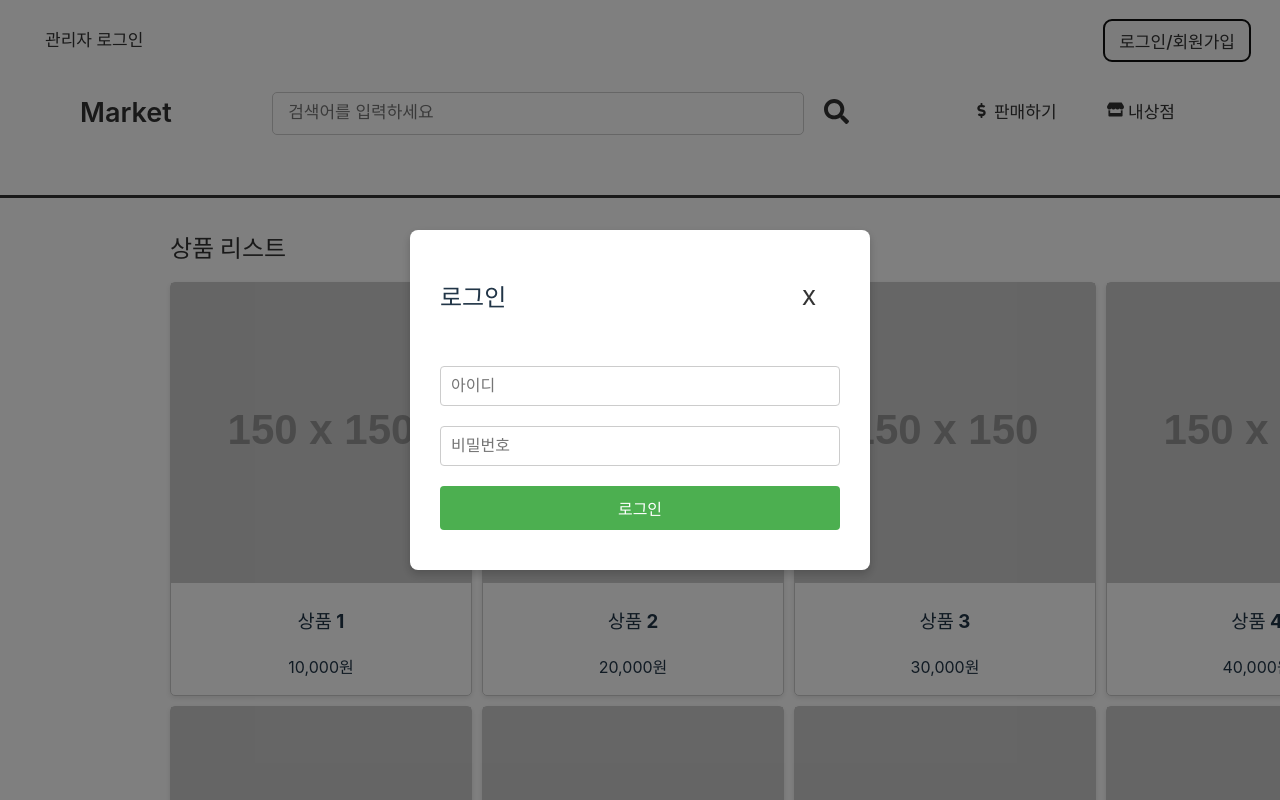
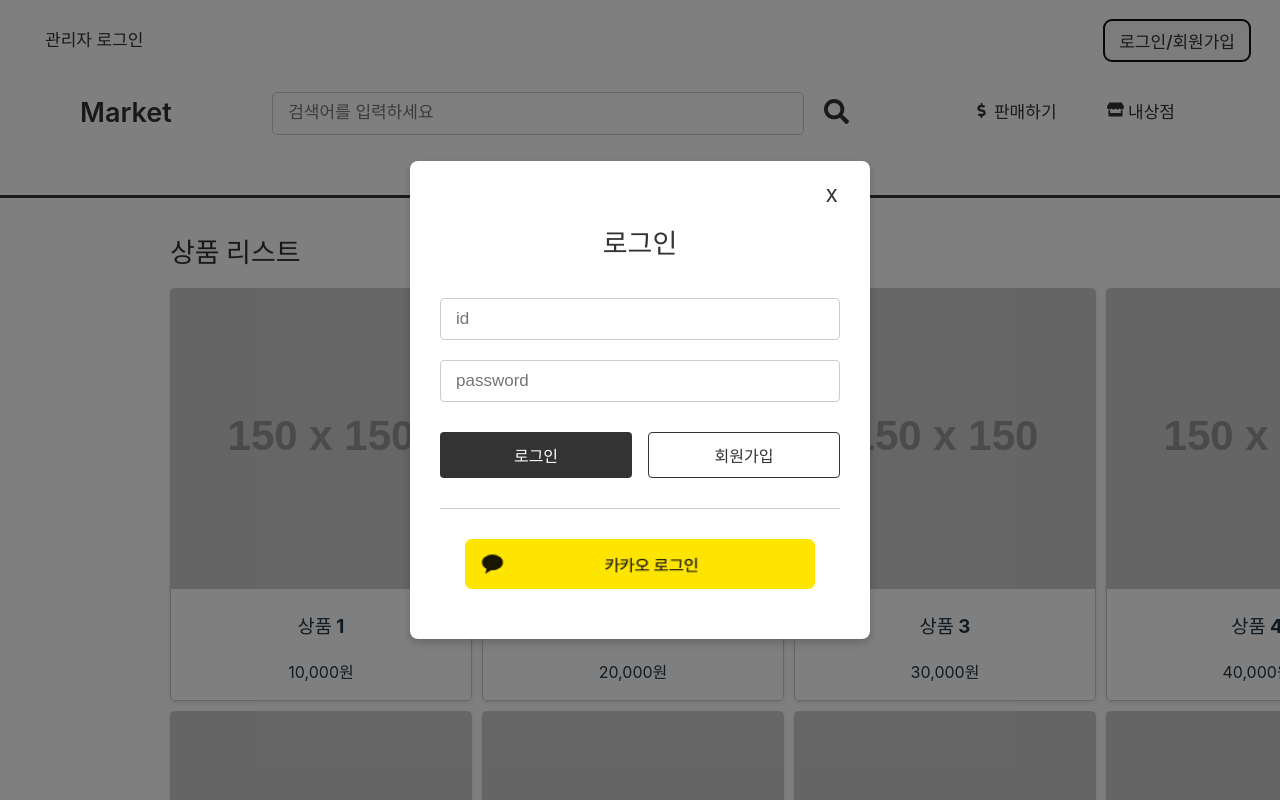
Before and after one commit to KW-DB-Project2/Frontend, a React (Vite) app: page / in a window 1280 px wide. Both pictures are taken after a click on the button "로그인/회원가입". Shown: the top 800 px of the page. Built offline with nearby package versions, Linux system fonts and the light colour scheme.

Commit message:
login design

```diff
--- a/src/adminpages/ProductList.jsx
+++ b/src/adminpages/ProductList.jsx
@@ -3,7 +3,22 @@ import React from 'react';
 import styled from 'styled-components';
 
 function ProductList() {
-  return <div></div>;
+  return (
+    <Container>
+      <Title>admin 등록된 상품 리스트 페이지</Title>
+    </Container>
+  );
 }
 
 export default ProductList;
+
+const Container = styled.div`
+  padding: 20px;
+  margin-top: 0;
+`;
+
+const Title = styled.h1`
+  font-size: 27px;
+  color: #333;
+  margin-bottom: 20px;
+`;
--- a/src/modal/Login.jsx
+++ b/src/modal/Login.jsx
@@ -1,44 +1,126 @@
 // 로그인 모달창
-import React, { useState } from 'react';
+import React, { useState, useEffect } from 'react';
 import styled from 'styled-components';
+
+// 컴포넌트 임포트
+import Signup from './Signup';
+import SignupDetail from './SignupDetail';
+
+import KakaoLoginLogo from '../images/kakao_login.png'; //카카오로그인 이미지
 
 function Login({ showModal, closeModal }) {
   const [username, setUsername] = useState('');
   const [password, setPassword] = useState('');
+  const [showSignupModal, setShowSignupModal] = useState(false); // 회원가입 모달 상태 추가
+  const [showSignupDetailModal, setShowSignupDetailModal] = useState(false); // 회원가입 상세 모달 상태 추가
+  // 오류 메시지 상태
+  const [errors, setErrors] = useState({});
 
+  // 모달이 열리면 body 스크롤을 고정하고, 닫히면 스크롤을 해제
+  useEffect(() => {
+    if (showModal) {
+      document.body.style.overflow = 'hidden';
+    } else {
+      document.body.style.overflow = 'auto';
+    }
+    return () => {
+      document.body.style.overflow = 'auto';
+    };
+  }, [showModal]);
+
+  /* 로그인 버튼 클릭 */
   const handleLogin = (e) => {
     e.preventDefault();
-    // 로그인 처리 로직
+    // 필수 입력값 체크
+    let errorMessages = {};
+    if (!username) errorMessages.username = '아이디를 입력해 주세요.';
+    if (!password) errorMessages.password = '비밀번호를 입력해 주세요.';
+    // 오류 메시지가 있으면 리턴하고 회원가입 처리 하지 않음
+    if (Object.keys(errorMessages).length > 0) {
+      setErrors(errorMessages);
+      return;
+    }
     console.log('로그인 시도', { username, password });
-    closeModal(); // 로그인 후 모달 닫기
+    handleCloseModal();
   };
 
+  /* 회원가입 모달창 띄우기 */
+  const openSignupModal = () => {
+    setShowSignupModal(true);
+  };
+
+  const closeSignupModal = () => {
+    setShowSignupModal(false);
+  };
+
+  /* 회원가입 상세 모달창 띄우기 */
+  const openSignupDetailModal = () => {
+    setShowSignupDetailModal(true);
+  };
+
+  const closeSignupDetailModal = () => {
+    setShowSignupDetailModal(false);
+  };
   if (!showModal) return null; // 모달이 보여지지 않으면 null 리턴
 
+  // 모달 닫을 때 입력값 초기화
+  const handleCloseModal = () => {
+    setUsername('');
+    setPassword('');
+    setErrors({});
+    closeModal(); // 모달 닫기
+  };
+
   return (
+    <>
       <ModalOverlay>
         <ModalContent>
           <ModalHeader>
-          <h2>로그인</h2>
-          <CloseButton onClick={closeModal}>X</CloseButton>
+            <Title>로그인</Title>
+            <CloseButton onClick={handleCloseModal}>X</CloseButton>
           </ModalHeader>
           <Form onSubmit={handleLogin}>
             <Input
               type="text"
-            placeholder="아이디"
+              placeholder="id"
               value={username}
               onChange={(e) => setUsername(e.target.value)}
             />
+            {errors.username && <ErrorMessage>{errors.username}</ErrorMessage>}
             <Input
               type="password"
-            placeholder="비밀번호"
+              placeholder="password"
               value={password}
               onChange={(e) => setPassword(e.target.value)}
             />
+            {errors.password && <ErrorMessage>{errors.password}</ErrorMessage>}
+            <ButtonContainer>
               <SubmitButton type="submit">로그인</SubmitButton>
+              <RegisterButton type="button" onClick={openSignupModal}>
+                회원가입
+              </RegisterButton>
+            </ButtonContainer>
           </Form>
+          {/* 카카오 로그인 이미지 */}
+          <KakaoLoginWrapper>
+            <KakaoLoginImg
+              src={KakaoLoginLogo}
+              alt="Kakao 로그인"
+              onClick={openSignupDetailModal}
+            />
+          </KakaoLoginWrapper>
         </ModalContent>
       </ModalOverlay>
+      {showSignupModal && (
+        <Signup showModal={showSignupModal} closeModal={closeSignupModal} />
+      )}
+      {showSignupDetailModal && (
+        <SignupDetail
+          showModal={showSignupDetailModal}
+          closeModal={closeSignupDetailModal}
+        />
+      )}
+    </>
   );
 }
 
@@ -59,7 +141,7 @@ const ModalOverlay = styled.div`
 
 const ModalContent = styled.div`
   background-color: white;
-  padding: 30px;
+  padding: 50px 30px;
   border-radius: 8px;
   width: 400px;
   box-shadow: 0 4px 10px rgba(0, 0, 0, 0.2);
@@ -67,21 +149,28 @@ const ModalContent = styled.div`
 
 const ModalHeader = styled.div`
   display: flex;
-  justify-content: space-between;
+  justify-content: center;
   align-items: center;
+  margin-bottom: 10px;
+  position: relative;
+`;
+
+const Title = styled.h1`
+  font-size: 27px;
+  color: #333;
   margin-bottom: 20px;
 `;
 
 const CloseButton = styled.button`
   background: none;
   border: none;
-  font-size: 20px;
+  font-size: 17px;
   cursor: pointer;
   color: #333;
-
-  &:hover {
-    color: red;
-  }
+  position: absolute;
+  right: 0;
+  top: -35px;
+  right: -18px;
 `;
 
 const Form = styled.form`
@@ -90,23 +179,66 @@ const Form = styled.form`
 `;
 
 const Input = styled.input`
-  padding: 10px;
+  padding: 10px 15px;
   margin: 10px 0;
   border: 1px solid #ccc;
   border-radius: 4px;
-  font-size: 16px;
+  font-size: 17px;
+`;
+
+/* 로그인/회원가입 버튼 */
+const ButtonContainer = styled.div`
+  margin-top: 20px;
+  display: flex;
+  justify-content: space-between;
+  padding-bottom: 30px;
+  border-bottom: 1px solid #ccc;
 `;
 
 const SubmitButton = styled.button`
   padding: 10px;
-  margin: 10px 0;
-  background-color: #4caf50;
+  background-color: #333;
   color: white;
   border: none;
   border-radius: 4px;
   cursor: pointer;
+  width: 48%;
 
   &:hover {
-    background-color: #45a049;
+    opacity: 0.9;
   }
 `;
+
+const RegisterButton = styled.button`
+  padding: 10px;
+  background-color: white;
+  color: #333;
+  border: 1px solid #333;
+  border-radius: 4px;
+  cursor: pointer;
+  width: 48%;
+
+  &:hover {
+    background-color: #333;
+    color: white;
+    opacity: 0.9;
+  }
+`;
+
+const ErrorMessage = styled.p`
+  color: red;
+  font-size: 14px;
+  margin: -10px 0 10px 0;
+`;
+
+// 카카오 로그인 이미지 스타일
+const KakaoLoginWrapper = styled.div`
+  display: flex;
+  justify-content: center;
+  margin-top: 30px;
+`;
+
+const KakaoLoginImg = styled.img`
+  width: 350px; /* 가로로 길게 설정 */
+  height: 50px;
+`;
--- a/src/modal/Signup.jsx
+++ b/src/modal/Signup.jsx
@@ -3,56 +3,99 @@ import React, { useState } from 'react';
 import styled from 'styled-components';
 
 function Signup({ showModal, closeModal }) {
+  /* 회원정보 상태 */
   const [username, setUsername] = useState('');
   const [email, setEmail] = useState('');
   const [password, setPassword] = useState('');
   const [confirmPassword, setConfirmPassword] = useState('');
+  const [phoneNumber, setPhoneNumber] = useState('');
+  // 오류 메시지 상태
+  const [errors, setErrors] = useState({});
 
   const handleSignup = (e) => {
     e.preventDefault();
-    if (password !== confirmPassword) {
-      alert('비밀번호가 일치하지 않습니다.');
+
+    // 필수 입력값 체크
+    let errorMessages = {};
+    if (!username) errorMessages.username = '아이디를 입력해 주세요.';
+    if (!email) errorMessages.email = '이메일을 입력해 주세요.';
+    if (!phoneNumber) errorMessages.phoneNumber = '전화번호를 입력해 주세요.';
+    if (!password) errorMessages.password = '비밀번호를 입력해 주세요.';
+    if (password !== confirmPassword)
+      errorMessages.confirmPassword = '비밀번호가 일치하지 않습니다.';
+    if (!confirmPassword)
+      errorMessages.confirmPassword = '비밀번호 확인을 입력해 주세요.';
+
+    // 오류 메시지가 있으면 리턴하고 회원가입 처리 하지 않음
+    if (Object.keys(errorMessages).length > 0) {
+      setErrors(errorMessages);
       return;
     }
     // 회원가입 처리 로직
-    console.log('회원가입 시도', { username, email, password });
-    closeModal(); // 회원가입 후 모달 닫기
+    console.log('회원가입 시도', { username, email, password, phoneNumber });
+    handleCloseModal(); // 회원가입 후 모달 닫기
   };
 
   if (!showModal) return null; // 모달이 보여지지 않으면 null 리턴
+
+  // 모달 닫을 때 입력값 초기화
+  const handleCloseModal = () => {
+    setUsername('');
+    setEmail('');
+    setPassword('');
+    setConfirmPassword('');
+    setPhoneNumber('');
+    setErrors({});
+    closeModal(); // 모달 닫기
+  };
 
   return (
     <ModalOverlay>
       <ModalContent>
         <ModalHeader>
-          <h2>회원가입</h2>
-          <CloseButton onClick={closeModal}>X</CloseButton>
+          <Title>회원가입</Title>
+          <CloseButton onClick={handleCloseModal}>X</CloseButton>
         </ModalHeader>
         <Form onSubmit={handleSignup}>
           <Input
             type="text"
-            placeholder="아이디"
+            placeholder="id"
             value={username}
             onChange={(e) => setUsername(e.target.value)}
           />
+          {errors.username && <ErrorMessage>{errors.username}</ErrorMessage>}
           <Input
             type="email"
-            placeholder="이메일"
+            placeholder="email"
             value={email}
             onChange={(e) => setEmail(e.target.value)}
           />
+          {errors.email && <ErrorMessage>{errors.email}</ErrorMessage>}
+          <Input
+            type="text"
+            placeholder="Phone Number"
+            value={phoneNumber}
+            onChange={(e) => setPhoneNumber(e.target.value)}
+          />
+          {errors.phoneNumber && (
+            <ErrorMessage>{errors.phoneNumber}</ErrorMessage>
+          )}
           <Input
             type="password"
-            placeholder="비밀번호"
+            placeholder="password"
             value={password}
             onChange={(e) => setPassword(e.target.value)}
           />
+          {errors.password && <ErrorMessage>{errors.password}</ErrorMessage>}
           <Input
             type="password"
-            placeholder="비밀번호 확인"
+            placeholder="Confirm password"
             value={confirmPassword}
             onChange={(e) => setConfirmPassword(e.target.value)}
           />
+          {errors.confirmPassword && (
+            <ErrorMessage>{errors.confirmPassword}</ErrorMessage>
+          )}
           <SubmitButton type="submit">회원가입</SubmitButton>
         </Form>
       </ModalContent>
@@ -69,7 +112,7 @@ const ModalOverlay = styled.div`
   left: 0;
   width: 100%;
   height: 100%;
-  background-color: rgba(0, 0, 0, 0.5); /* 배경 어두운 색 */
+  background-color: rgba(0, 0, 0, 0.5);
   display: flex;
   justify-content: center;
   align-items: center;
@@ -77,7 +120,7 @@ const ModalOverlay = styled.div`
 
 const ModalContent = styled.div`
   background-color: white;
-  padding: 30px;
+  padding: 50px 30px;
   border-radius: 8px;
   width: 400px;
   box-shadow: 0 4px 10px rgba(0, 0, 0, 0.2);
@@ -85,21 +128,27 @@ const ModalContent = styled.div`
 
 const ModalHeader = styled.div`
   display: flex;
-  justify-content: space-between;
+  justify-content: center;
   align-items: center;
+  margin-bottom: 10px;
+  position: relative;
+`;
+const Title = styled.h1`
+  font-size: 27px;
+  color: #333;
   margin-bottom: 20px;
 `;
 
 const CloseButton = styled.button`
   background: none;
   border: none;
-  font-size: 20px;
+  font-size: 17px;
   cursor: pointer;
   color: #333;
-
-  &:hover {
-    color: red;
-  }
+  position: absolute;
+  right: 0;
+  top: -35px;
+  right: -18px;
 `;
 
 const Form = styled.form`
@@ -108,23 +157,30 @@ const Form = styled.form`
 `;
 
 const Input = styled.input`
-  padding: 10px;
+  padding: 10px 15px;
   margin: 10px 0;
   border: 1px solid #ccc;
   border-radius: 4px;
-  font-size: 16px;
+  font-size: 17px;
 `;
 
 const SubmitButton = styled.button`
+  margin-top: 20px;
   padding: 10px;
-  margin: 10px 0;
-  background-color: #4caf50;
+  background-color: #333;
   color: white;
-  border: none;
+  border: 1px solid #333;
   border-radius: 4px;
   cursor: pointer;
+  width: 100%;
 
   &:hover {
-    background-color: #45a049;
+    opacity: 0.9;
   }
 `;
+
+const ErrorMessage = styled.p`
+  color: red;
+  font-size: 14px;
+  margin: -10px 0 10px 0;
+`;
--- a/src/modal/SignupDetail.jsx
+++ b/src/modal/SignupDetail.jsx
@@ -3,20 +3,34 @@ import React, { useState } from 'react';
 import styled from 'styled-components';
 
 function SignupDetail({ showModal, closeModal }) {
-  const [username, setUsername] = useState('');
-  const [email, setEmail] = useState('');
-  const [password, setPassword] = useState('');
-  const [confirmPassword, setConfirmPassword] = useState('');
+  /* 회원 상세정보 상태 */
+  const [phoneNumber, setPhoneNumber] = useState('');
+  // 오류 메시지 상태
+  const [errors, setErrors] = useState({});
 
   const handleSignup = (e) => {
     e.preventDefault();
-    if (password !== confirmPassword) {
-      alert('비밀번호가 일치하지 않습니다.');
+
+    // 필수 입력값 체크
+    let errorMessages = {};
+    if (!phoneNumber) errorMessages.phoneNumber = '전화번호를 입력해 주세요.';
+
+    // 오류 메시지가 있으면 리턴하고 회원가입 처리 하지 않음
+    if (Object.keys(errorMessages).length > 0) {
+      setErrors(errorMessages);
       return;
     }
+
     // 회원가입 처리 로직
-    console.log('회원가입 시도', { username, email, password });
-    closeModal(); // 회원가입 후 모달 닫기
+    console.log('회원가입 상세 시도', { phoneNumber });
+    handleCloseModal(); // 회원가입 후 모달 닫기
+  };
+
+  // 모달 닫을 때 입력값 초기화
+  const handleCloseModal = () => {
+    setPhoneNumber('');
+    setErrors({});
+    closeModal(); // 모달 닫기
   };
 
   if (!showModal) return null; // 모달이 보여지지 않으면 null 리턴
@@ -25,34 +39,19 @@ function SignupDetail({ showModal, closeModal }) {
     <ModalOverlay>
       <ModalContent>
         <ModalHeader>
-          <h2>회원가입</h2>
-          <CloseButton onClick={closeModal}>X</CloseButton>
+          <Title>회원가입 상세</Title>
+          <CloseButton onClick={handleCloseModal}>X</CloseButton>
         </ModalHeader>
         <Form onSubmit={handleSignup}>
           <Input
             type="text"
-            placeholder="아이디"
-            value={username}
-            onChange={(e) => setUsername(e.target.value)}
+            placeholder="Phone Number"
+            value={phoneNumber}
+            onChange={(e) => setPhoneNumber(e.target.value)}
           />
-          <Input
-            type="email"
-            placeholder="이메일"
-            value={email}
-            onChange={(e) => setEmail(e.target.value)}
-          />
-          <Input
-            type="password"
-            placeholder="비밀번호"
-            value={password}
-            onChange={(e) => setPassword(e.target.value)}
-          />
-          <Input
-            type="password"
-            placeholder="비밀번호 확인"
-            value={confirmPassword}
-            onChange={(e) => setConfirmPassword(e.target.value)}
-          />
+          {errors.phoneNumber && (
+            <ErrorMessage>{errors.phoneNumber}</ErrorMessage>
+          )}
           <SubmitButton type="submit">회원가입</SubmitButton>
         </Form>
       </ModalContent>
@@ -69,7 +68,7 @@ const ModalOverlay = styled.div`
   left: 0;
   width: 100%;
   height: 100%;
-  background-color: rgba(0, 0, 0, 0.5); /* 배경 어두운 색 */
+  background-color: rgba(0, 0, 0, 0.5);
   display: flex;
   justify-content: center;
   align-items: center;
@@ -77,7 +76,7 @@ const ModalOverlay = styled.div`
 
 const ModalContent = styled.div`
   background-color: white;
-  padding: 30px;
+  padding: 50px 30px;
   border-radius: 8px;
   width: 400px;
   box-shadow: 0 4px 10px rgba(0, 0, 0, 0.2);
@@ -85,21 +84,27 @@ const ModalContent = styled.div`
 
 const ModalHeader = styled.div`
   display: flex;
-  justify-content: space-between;
+  justify-content: center;
   align-items: center;
+  margin-bottom: 10px;
+  position: relative;
+`;
+const Title = styled.h1`
+  font-size: 27px;
+  color: #333;
   margin-bottom: 20px;
 `;
 
 const CloseButton = styled.button`
   background: none;
   border: none;
-  font-size: 20px;
+  font-size: 17px;
   cursor: pointer;
   color: #333;
-
-  &:hover {
-    color: red;
-  }
+  position: absolute;
+  right: 0;
+  top: -35px;
+  right: -18px;
 `;
 
 const Form = styled.form`
@@ -108,23 +113,30 @@ const Form = styled.form`
 `;
 
 const Input = styled.input`
-  padding: 10px;
+  padding: 10px 15px;
   margin: 10px 0;
   border: 1px solid #ccc;
   border-radius: 4px;
-  font-size: 16px;
+  font-size: 17px;
 `;
 
 const SubmitButton = styled.button`
+  margin-top: 20px;
   padding: 10px;
-  margin: 10px 0;
-  background-color: #4caf50;
+  background-color: #333;
   color: white;
-  border: none;
+  border: 1px solid #333;
   border-radius: 4px;
   cursor: pointer;
+  width: 100%;
 
   &:hover {
-    background-color: #45a049;
+    opacity: 0.9;
   }
 `;
+
+const ErrorMessage = styled.p`
+  color: red;
+  font-size: 14px;
+  margin: -10px 0 10px 0;
+`;
--- a/src/userpages/Add.jsx
+++ b/src/userpages/Add.jsx
@@ -3,7 +3,22 @@ import React from 'react';
 import styled from 'styled-components';
 
 function Add() {
-  return <div></div>;
+  return (
+    <Container>
+      <Title>판매 등록 페이지</Title>
+    </Container>
+  );
 }
 
 export default Add;
+
+const Container = styled.div`
+  padding: 20px;
+  margin-top: 0;
+`;
+
+const Title = styled.h1`
+  font-size: 27px;
+  color: #333;
+  margin-bottom: 20px;
+`;
--- a/src/userpages/Home.jsx
+++ b/src/userpages/Home.jsx
@@ -122,7 +122,7 @@ const Container = styled.div`
 `;
 
 const Title = styled.h1`
-  font-size: 24px;
+  font-size: 27px;
   color: #333;
   margin-bottom: 20px;
 `;
--- a/src/userpages/Mypage.jsx
+++ b/src/userpages/Mypage.jsx
@@ -3,7 +3,22 @@ import React from 'react';
 import styled from 'styled-components';
 
 function Mypage() {
-  return <div></div>;
+  return (
+    <Container>
+      <Title>내 상점 페이지</Title>
+    </Container>
+  );
 }
 
 export default Mypage;
+
+const Container = styled.div`
+  padding: 20px;
+  margin-top: 0;
+`;
+
+const Title = styled.h1`
+  font-size: 27px;
+  color: #333;
+  margin-bottom: 20px;
+`;
--- a/src/userpages/Search.jsx
+++ b/src/userpages/Search.jsx
@@ -126,14 +126,14 @@ const SearchContainer = styled.div`
 `;
 
 const Title = styled.h1`
-  font-size: 24px;
+  font-size: 27px;
   color: #333;
   margin-bottom: 20px;
 `;
 
 const LoadingMessage = styled.p`
-  font-size: 18px;
-  color: #666;
+  font-size: 17px;
+  color: #333;
 `;
 
 const ResultsList = styled.div`
@@ -161,7 +161,7 @@ const ProductInfo = styled.div`
 `;
 
 const NoResultsMessage = styled.p`
-  font-size: 18px;
+  font-size: 17px;
   color: #666;
 `;
 
```
Also changed, not shown: src/images/kakao_login.png (added). Lines whose indentation alone changed are shown as unchanged.
